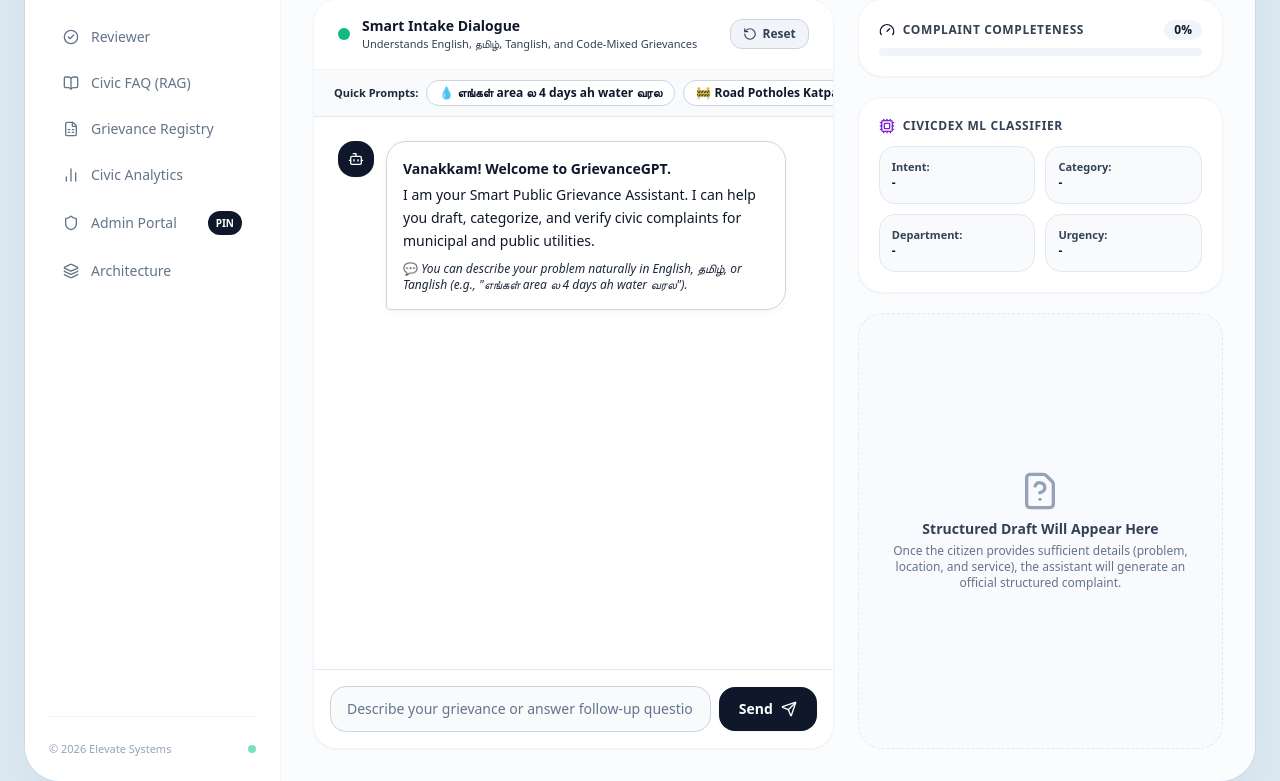
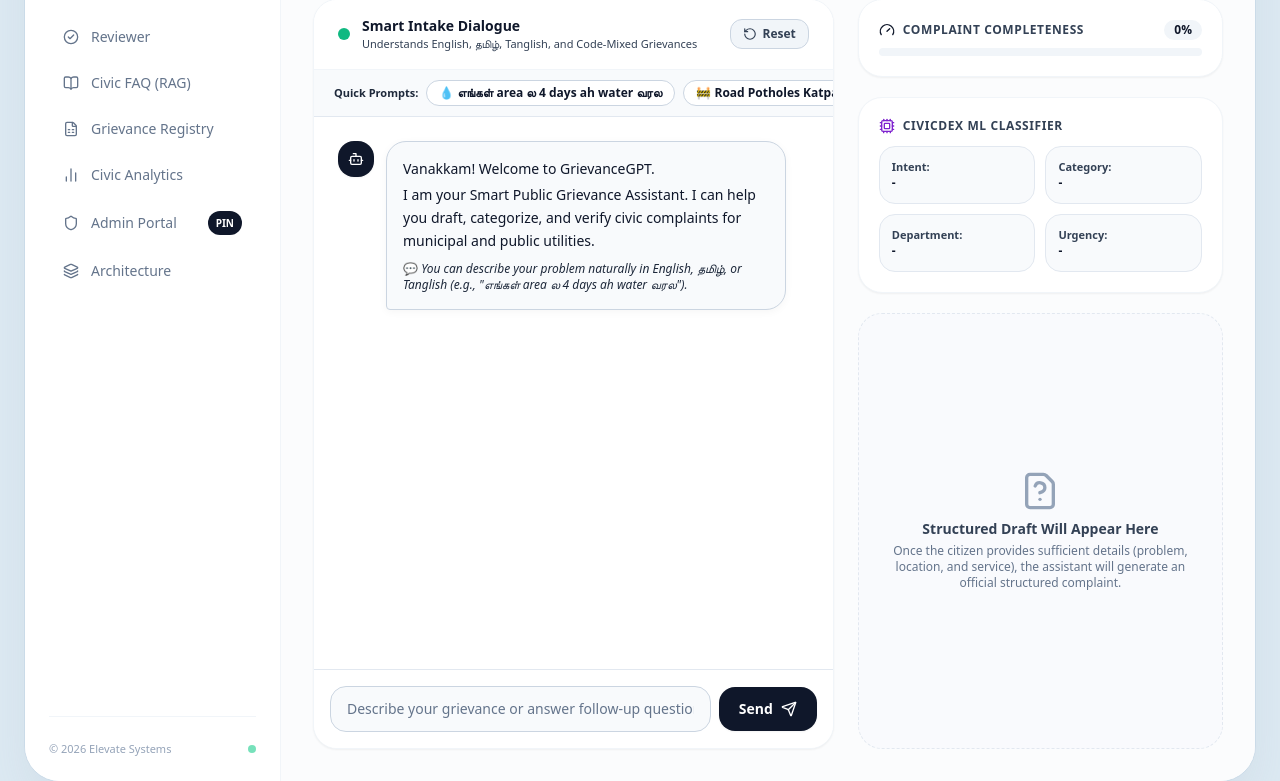
Before and after one commit to Bhavish-2024/GRIEVANCEGPT-AI-POWERED-SMART-PUBLIC-GRIEVANCE-ASSISTANT-, a FastAPI app: page / in a window 1280 px wide. Shown: the part 195-976 px from the top of the page. Run offline with FastAPI, Linux system fonts and the light colour scheme; data comes from the database, SQL or seed files in the repository; data that the repository does not hold is empty; some libraries are stand-ins or nearby versions.

Commit message:
Enforce high-contrast dark text styling and cache-busting for Smart Intake Dialogue chat bubbles

```diff
--- a/static/css/custom.css
+++ b/static/css/custom.css
@@ -44,7 +44,7 @@ body {
 
 /* ── Chat Bubbles ─────────────────────────────────────────── */
 .chat-bubble-user {
-    background-color: #0f172a;
+    background-color: #0f172a !important;
     color: #ffffff !important;
     border-radius: 1.25rem 1.25rem 0.25rem 1.25rem;
     box-shadow: 0 2px 8px rgba(15, 23, 42, 0.08);
@@ -58,8 +58,8 @@ body {
 }
 
 .chat-bubble-ai {
-    background-color: #ffffff !important;
-    border: 1px solid #cbd5e1 !important;
+    background-color: #f8fafc !important;
+    border: 1.5px solid #cbd5e1 !important;
     color: #0f172a !important;
     -webkit-text-fill-color: #0f172a !important;
     border-radius: 1.25rem 1.25rem 1.25rem 0.25rem;
@@ -69,10 +69,15 @@ body {
 .chat-bubble-ai,
 .chat-bubble-ai *,
 #chat-messages .chat-bubble-ai,
-#chat-messages .chat-bubble-ai * {
+#chat-messages .chat-bubble-ai *,
+.chat-bubble-ai p,
+.chat-bubble-ai span,
+.chat-bubble-ai div,
+.chat-bubble-ai em {
     color: #0f172a !important;
     -webkit-text-fill-color: #0f172a !important;
     opacity: 1 !important;
+    font-weight: 500 !important;
 }
 
 .chat-bubble-ai strong,
--- a/static/js/dashboard.js
+++ b/static/js/dashboard.js
@@ -72,7 +72,7 @@ function resetConversation() {
             <div class="w-9 h-9 rounded-2xl bg-slate-900 flex items-center justify-center flex-shrink-0 text-white shadow-sm">
                 <i data-lucide="bot" class="w-4 h-4"></i>
             </div>
-            <div class="chat-bubble-ai p-4 max-w-[85%] text-sm leading-relaxed" style="color: #0f172a !important; background-color: #ffffff !important;">
+            <div class="chat-bubble-ai p-4 max-w-[85%] text-sm leading-relaxed" style="color: #0f172a !important; background-color: #f8fafc !important; border: 1.5px solid #cbd5e1 !important;">
                 <p class="font-bold text-slate-900 mb-1" style="color: #0f172a !important; -webkit-text-fill-color: #0f172a !important;">Session Reset. Welcome to GrievanceGPT.</p>
                 <p class="text-slate-900 font-medium" style="color: #0f172a !important; -webkit-text-fill-color: #0f172a !important;">
                     Please describe your public grievance in English, தமிழ், or Tanglish.
@@ -172,8 +172,8 @@ function appendChatMessage(role, text) {
             <div class="w-9 h-9 rounded-2xl bg-slate-900 flex items-center justify-center flex-shrink-0 text-white shadow-sm">
                 <i data-lucide="bot" class="w-4 h-4"></i>
             </div>
-            <div class="chat-bubble-ai p-4 max-w-[85%] text-sm leading-relaxed shadow-xs" style="color: #0f172a !important; background-color: #ffffff !important;">
-                <p class="whitespace-pre-line text-slate-900 font-medium" style="color: #0f172a !important; -webkit-text-fill-color: #0f172a !important;">${formatAssistantText(text)}</p>
+            <div class="chat-bubble-ai p-4 max-w-[85%] text-sm leading-relaxed shadow-xs" style="color: #0f172a !important; background-color: #f8fafc !important; border: 1.5px solid #cbd5e1 !important;">
+                <p class="whitespace-pre-line text-slate-900 font-medium" style="color: #0f172a !important; -webkit-text-fill-color: #0f172a !important; opacity: 1 !important;">${formatAssistantText(text)}</p>
             </div>
         `;
     }
--- a/templates/index.html
+++ b/templates/index.html
@@ -33,7 +33,7 @@
     <!-- Lucide Icons -->
     <script src="https://unpkg.com/lucide@latest"></script>
     <!-- Custom CSS -->
-    <link rel="stylesheet" href="/static/css/custom.css">
+    <link rel="stylesheet" href="/static/css/custom.css?v=20261007_v3">
 </head>
 <body class="bg-[#dce9f2] text-slate-800 min-h-screen p-2 sm:p-4 lg:p-6 flex justify-center items-start font-sans antialiased selection:bg-[#d7f465] selection:text-slate-900">
 
@@ -229,7 +229,7 @@
                                 <div class="w-9 h-9 rounded-2xl bg-slate-900 flex items-center justify-center flex-shrink-0 text-white shadow-sm">
                                     <i data-lucide="bot" class="w-4 h-4"></i>
                                 </div>
-                                <div class="chat-bubble-ai p-4 max-w-[85%] text-sm leading-relaxed" style="color: #0f172a !important; background-color: #ffffff !important;">
+                                <div class="chat-bubble-ai p-4 max-w-[85%] text-sm leading-relaxed" style="color: #0f172a !important; background-color: #f8fafc !important; border: 1.5px solid #cbd5e1 !important;">
                                     <p class="font-bold text-slate-900 mb-1" style="color: #0f172a !important; -webkit-text-fill-color: #0f172a !important;">Vanakkam! Welcome to GrievanceGPT.</p>
                                     <p class="text-slate-900 font-medium" style="color: #0f172a !important; -webkit-text-fill-color: #0f172a !important;">
                                         I am your Smart Public Grievance Assistant. I can help you draft, categorize, and verify civic complaints for municipal and public utilities.
@@ -876,7 +876,7 @@
     </div>
 
     <!-- Scripts -->
-    <script src="/static/js/dashboard.js"></script>
+    <script src="/static/js/dashboard.js?v=20261007_v3"></script>
     <script>
         lucide.createIcons();
     </script>
```
